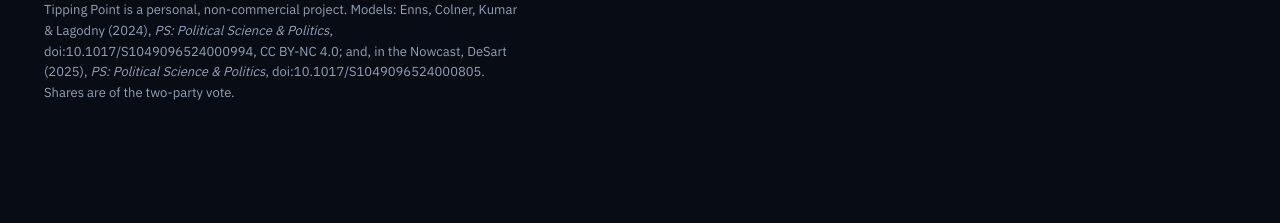
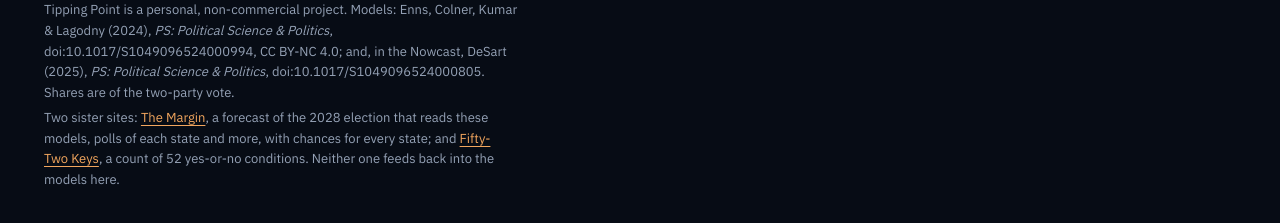
Before and after one commit to KA82205/tipping-point, a plain HTML site: page docs/index.html in a window 1280 px wide. Shown: the part 2974-3197 px from the top of the page. Before the commit the page ends 3130 px from the top, so only its background shows below. Drawn offline with nearby package versions, Linux system fonts and the light colour scheme.

Commit message:
Footer: links to the two sister sites

```diff
--- a/docs/index.html
+++ b/docs/index.html
@@ -626,6 +626,7 @@
   <div class="wrap">
     <a class="made-by" href="https://www.linkedin.com/in/kleinahmetaj/" target="_blank" rel="noopener"><span class="li-badge"><svg viewBox="0 0 24 24" width="18" height="18" aria-hidden="true"><path fill="currentColor" d="M20.45 20.45h-3.56v-5.57c0-1.33-.02-3.04-1.85-3.04-1.85 0-2.14 1.45-2.14 2.94v5.67H9.34V9h3.42v1.56h.05c.48-.9 1.64-1.85 3.37-1.85 3.6 0 4.27 2.37 4.27 5.46v6.28zM5.34 7.43a2.06 2.06 0 1 1 0-4.13 2.06 2.06 0 0 1 0 4.13zM7.12 20.45H3.56V9h3.56v11.45zM22.22 0H1.77C.79 0 0 .77 0 1.73v20.54C0 23.23.79 24 1.77 24h20.45c.98 0 1.78-.77 1.78-1.73V1.73C24 .77 23.2 0 22.22 0z"/></svg></span><span><small>Created by</small><b>Klein Ahmetaj</b></span><svg viewBox="0 0 16 16" width="13" height="13" aria-hidden="true"><path d="M5 11 11 5M6 5h5v5" fill="none" stroke="currentColor" stroke-width="1.6" stroke-linecap="round" stroke-linejoin="round"/></svg></a>
     <p>Tipping Point is a personal, non-commercial project. Models: Enns, Colner, Kumar &amp; Lagodny (2024), <em>PS: Political Science &amp; Politics</em>, doi:10.1017/S1049096524000994, CC BY-NC 4.0; and, in the Nowcast, DeSart (2025), <em>PS: Political Science &amp; Politics</em>, doi:10.1017/S1049096524000805. Shares are of the two-party vote.</p>
+    <p>Two sister sites: <a href="https://ka82205.github.io/the-margin/">The Margin</a>, a forecast of the 2028 election that reads these models, polls of each state and more, with chances for every state; and <a href="https://ka82205.github.io/fifty-two-keys/">Fifty-Two Keys</a>, a count of 52 yes-or-no conditions. Neither one feeds back into the models here.</p>
   </div>
 </footer>
 
```
